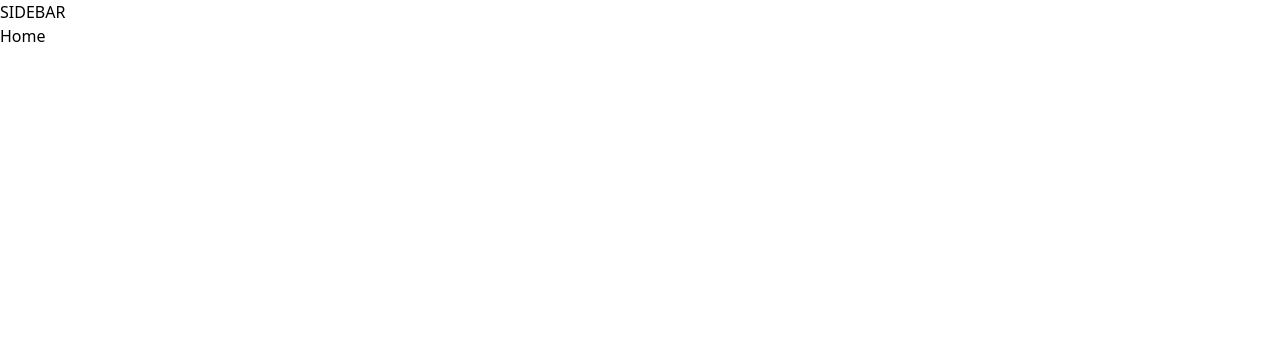
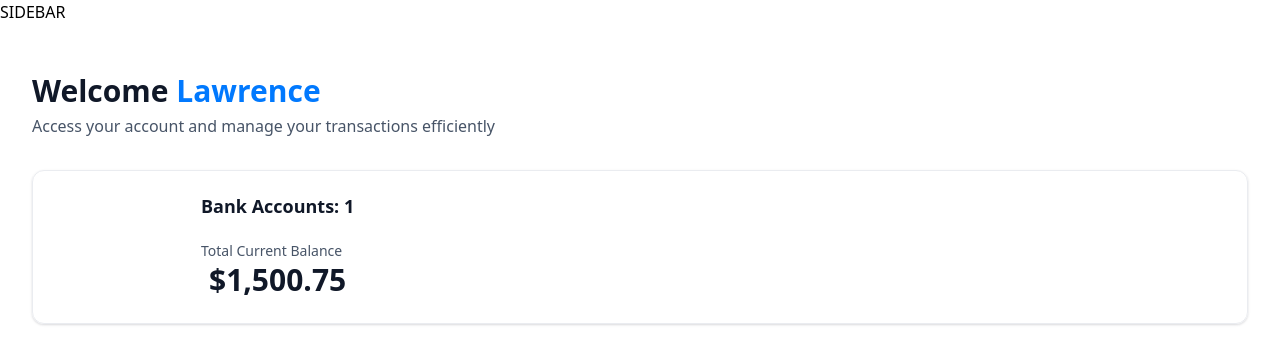
Before and after one commit to lawrencewang30/Bank-Management, a Next.js app: page / in a window 1280 px wide. Shown: the top 364 px of the page. Built offline with nearby package versions, Linux system fonts and the light colour scheme.

Commit message:
implemented basic layout for jome, sidebars, sign-in and sign-up

```diff
--- a/app/(root)/page.tsx
+++ b/app/(root)/page.tsx
@@ -1,10 +1,30 @@
-import React from 'react'
+import React from 'react' // root is route group i.e. (root) so no need to include 'root' in link
+import HeaderBox from '@/components/HeaderBox'
+import TotalBalanceBox from '@/components/TotalBalanceBox';
+// classNames from globals.css
 
 const HomePage = () => {
+  const loggedIn = { firstName: 'Lawrence' };
+
   return (
-    <div>
-      Home
-    </div>
+    <section className="home">
+      <div className='home-content'>
+        <header className='home-header'>
+          <HeaderBox
+            type="greeting"
+            title="Welcome"
+            subtext="Access your account and manage your transactions efficiently"
+            user={loggedIn?.firstName || 'Guest'}
+          />
+
+          <TotalBalanceBox
+            accounts={[]}
+            totalBanks={1}
+            totalCurrentBalance={1500.75}
+          />
+        </header>
+      </div>
+    </section>
   )
 }
 
--- /dev/null
+++ b/components/HeaderBox.tsx
@@ -0,0 +1,20 @@
+import React from 'react'
+// classNames are mostly from globals.css
+
+const HeaderBox = ({ type = "title", title, user, subtext }: HeaderBoxProps) => { // uses HeaderBox props from index.d.ts, declared in page.tsx
+  return (
+    <div className='header-box'>
+      <h1 className="header-box-title">
+        {title}
+        {type == 'greeting' && (
+            <span className='text-bankGradient'>
+              &nbsp;{user}
+            </span>
+        )}
+      </h1>
+      <p className='header-box-subtext'>{subtext}</p>
+    </div>
+  )
+}
+
+export default HeaderBox
--- /dev/null
+++ b/components/TotalBalanceBox.tsx
@@ -0,0 +1,31 @@
+import { formatAmount } from '@/lib/utils'
+import React from 'react'
+// classNames are mostly from globals.css
+
+const TotalBalanceBox = ({ accounts = [], totalBanks, totalCurrentBalance}: TotlaBalanceBoxProps) => {
+  return (
+    <section className='total-balance'>
+      <div className="total-balance-chart">
+        {/* Chart */}
+      </div>
+
+      <div className="flex flex-col gap-6">
+        <h2 className='header-2'>
+            Bank Accounts: {totalBanks}
+        </h2>
+        <div className='="flex flex-col gap-2'>
+            <p className='total-balance-label'>
+                Total Current Balance
+            </p>
+
+            <p className='total-balance-amount flex-center gap-2'>
+                {/* formatAmount function from utils.ts */}
+                {formatAmount(totalCurrentBalance)}
+            </p>
+        </div>
+      </div>
+    </section>
+  )
+}
+
+export default TotalBalanceBox
--- a/package.json
+++ b/package.json
@@ -14,6 +14,7 @@
     "clsx": "^2.1.1",
     "lucide-react": "^0.396.0",
     "next": "14.2.4",
+    "query-string": "^9.0.0",
     "react": "^18",
     "react-dom": "^18",
     "tailwind-merge": "^2.3.0",
--- /dev/null
+++ b/tailwind.config.ts
@@ -0,0 +1,109 @@
+import type { Config } from "tailwindcss";
+
+const config = {
+  darkMode: ["class"],
+  content: [
+    "./pages/**/*.{ts,tsx}",
+    "./components/**/*.{ts,tsx}",
+    "./app/**/*.{ts,tsx}",
+    "./src/**/*.{ts,tsx}",
+    "./constants/**/*.{ts,tsx}",
+  ],
+  prefix: "",
+  theme: {
+    container: {
+      center: true,
+      padding: "2rem",
+      screens: {
+        "2xl": "1400px",
+      },
+    },
+    extend: {
+      colors: {
+        fill: {
+          1: "rgba(255, 255, 255, 0.10)",
+        },
+        bankGradient: "#0179FE",
+        indigo: {
+          500: "#6172F3",
+          700: "#3538CD",
+        },
+        success: {
+          25: "#F6FEF9",
+          50: "#ECFDF3",
+          100: "#D1FADF",
+          600: "#039855",
+          700: "#027A48",
+          900: "#054F31",
+        },
+        pink: {
+          25: "#FEF6FB",
+          100: "#FCE7F6",
+          500: "#EE46BC",
+          600: "#DD2590",
+          700: "#C11574",
+          900: "#851651",
+        },
+        blue: {
+          25: "#F5FAFF",
+          100: "#D1E9FF",
+          500: "#2E90FA",
+          600: "#1570EF",
+          700: "#175CD3",
+          900: "#194185",
+        },
+        sky: {
+          1: "#F3F9FF",
+        },
+        black: {
+          1: "#00214F",
+          2: "#344054",
+        },
+        gray: {
+          25: "#FCFCFD",
+          200: "#EAECF0",
+          300: "#D0D5DD",
+          500: "#667085",
+          600: "#475467",
+          700: "#344054",
+          900: "#101828",
+        },
+      },
+      backgroundImage: {
+        "bank-gradient": "linear-gradient(90deg, #0179FE 0%, #4893FF 100%)",
+        "gradient-mesh": "url('/icons/gradient-mesh.svg')",
+        "bank-green-gradient":
+          "linear-gradient(90deg, #01797A 0%, #489399 100%)",
+      },
+      boxShadow: {
+        form: "0px 1px 2px 0px rgba(16, 24, 40, 0.05)",
+        chart:
+          "0px 1px 3px 0px rgba(16, 24, 40, 0.10), 0px 1px 2px 0px rgba(16, 24, 40, 0.06)",
+        profile:
+          "0px 12px 16px -4px rgba(16, 24, 40, 0.08), 0px 4px 6px -2px rgba(16, 24, 40, 0.03)",
+        creditCard: "8px 10px 16px 0px rgba(0, 0, 0, 0.05)",
+      },
+      fontFamily: {
+        inter: "var(--font-inter)",
+        "ibm-plex-serif": "var(--font-ibm-plex-serif)",
+      },
+      keyframes: {
+        "accordion-down": {
+          from: { height: "0" },
+          to: { height: "var(--radix-accordion-content-height)" },
+        },
+        "accordion-up": {
+          from: { height: "var(--radix-accordion-content-height)" },
+          to: { height: "0" },
+        },
+      },
+      animation: {
+        "accordion-down": "accordion-down 0.2s ease-out",
+        "accordion-up": "accordion-up 0.2s ease-out",
+      },
+    },
+  },
+  plugins: [require("tailwindcss-animate")],
+} satisfies Config;
+
+export default config;
```
Also changed, not shown: app/(auth)/layout.tsx (indentation only), app/globals.css (line endings or trailing spaces), 1 other file (tests, documents, lock files or other folders).
